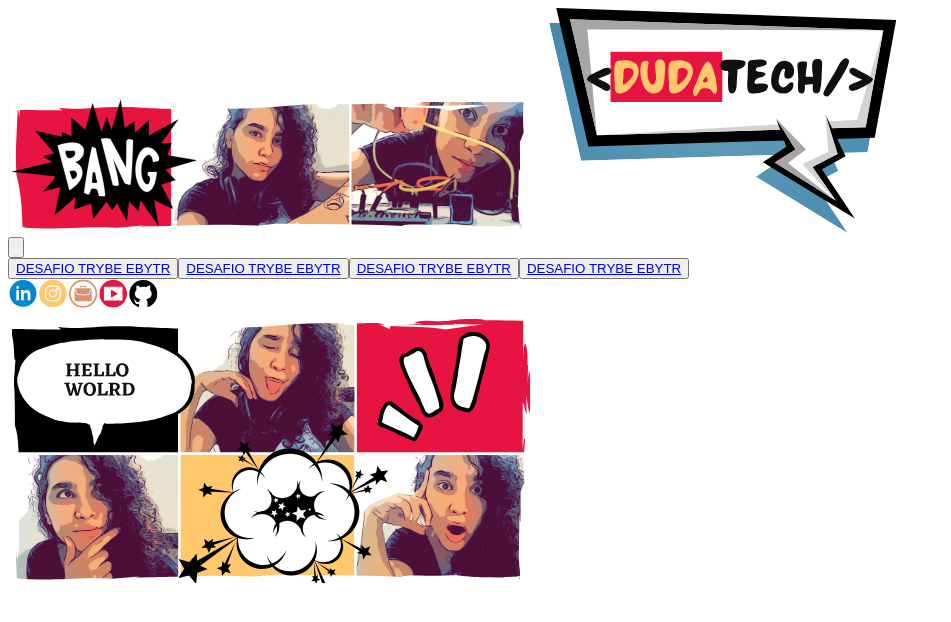
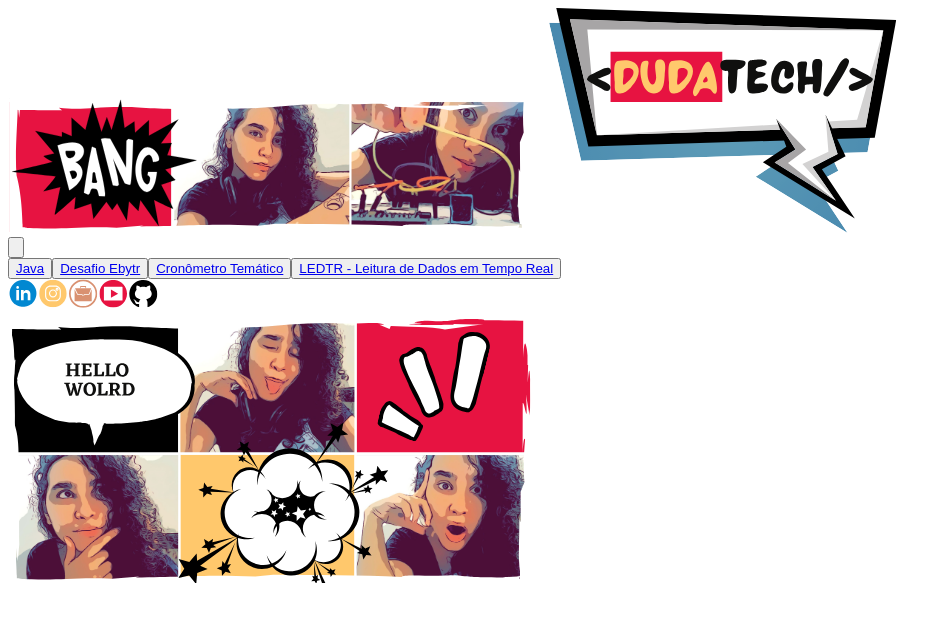
Before and after one commit to dudawiltiner/dudatech, a Next.js app: page / in a window 1280 px wide. Both pictures are taken after a click on the button "ACESSE OS REPOSITÓRIOS". Shown: the top 622 px of the page, without its empty margins (0-951 px from the left). Built offline with nearby package versions, Linux system fonts and the light colour scheme.

Commit message:
Links atualizados

```diff
--- a/components/footer.js
+++ b/components/footer.js
@@ -6,7 +6,7 @@
       <a href="https://www.linkedin.com/in/eduardawiltiner/" target="_blank" className="transition duration-300 ease-in-out transform border-t-4 rounded-full shadow-sm cursor-pointer hover:-translate-y-1 hover:scale-105"><img src="./linkedin.svg"/></a>
       <a href="" target="_blank" className="transition duration-300 ease-in-out transform border-t-4 rounded-full shadow-sm cursor-pointer hover:-translate-y-1 hover:scale-105"><img src="./insta.svg"/></a>
       <a href="https://dudaportfolio.vercel.app/" target="_blank" className="transition duration-300 ease-in-out transform border-t-4 rounded-full shadow-sm cursor-pointer hover:-translate-y-1 hover:scale-105"><img src="./port.svg"/></a>
-      <a href="" target="_blank" className="transition duration-300 ease-in-out transform border-t-4 rounded-full shadow-sm cursor-pointer hover:-translate-y-1 hover:scale-105"><img src="./youtube.svg"/></a>
+      <a href="https://www.youtube.com/channel/UCsyYo5sKxUlVbZWHhc0p3rw" target="_blank" className="transition duration-300 ease-in-out transform border-t-4 rounded-full shadow-sm cursor-pointer hover:-translate-y-1 hover:scale-105"><img src="./youtube.svg"/></a>
       <a href="https://github.com/dudawiltiner" target="_blank" className="transition duration-300 ease-in-out transform border-t-4 rounded-full shadow-sm cursor-pointer hover:-translate-y-1 hover:scale-105"><img src="./git.svg"/></a>
     </div>
   )
--- a/components/main.js
+++ b/components/main.js
@@ -30,13 +30,14 @@
 
       links.map((item, idx) => (
         <button
+          key={idx}
           data-aos="fade-up"
           data-aos-delay={ idx * AOS_ANIMATION_DELAY }
           onClick={() => handleClick(item.content)}
           type="button"
-          className="w-full p-2 m-4 font-medium text-center transition duration-300 ease-in-out transform border-t-4 rounded-md shadow-md cursor-pointer hover:-translate-y-1 hover:scale-105 border-black-color bg-yellow-color"
+          className="w-full p-2 m-4 text-sm font-bold text-center transition duration-300 ease-in-out transform border-t-4 rounded-md shadow-md cursor-pointer hover:-translate-y-1 hover:scale-105 border-black-color bg-yellow-color"
         >
-        {item.name}
+          {item.name}
         </button>
       ))
 
@@ -47,9 +48,9 @@
           key={idx}
           data-aos-delay={ AOS_ANIMATION_DELAY }
           data-aos="fade-left"
-          className="w-full p-2 mt-4 mb-4 mr-4 font-medium text-center transition duration-300 ease-in-out transform border-t-4 rounded-md shadow-md cursor-pointer hover:-translate-y-1 hover:scale-105 border-black-color bg-yellow-color"
+          className="w-full p-2 mt-4 mb-4 mr-4 text-sm font-bold text-center transition duration-300 ease-in-out transform border-t-4 rounded-md shadow-md cursor-pointer hover:-translate-y-1 hover:scale-105 border-black-color bg-yellow-color"
         >
-          <a href={item.url}>{item.name}</a>
+          <a target="_blank" href={item.url}>{item.name}</a>
         </button>))
 
       }
--- a/data/links.js
+++ b/data/links.js
@@ -3,20 +3,20 @@
     name: 'ACESSE OS REPOSITÓRIOS',
     content: [
       {
-        name: "DESAFIO TRYBE EBYTR",
-        url: "skjjs"
+        name: "Java",
+        url: "https://github.com/dudawiltiner/java"
       },
       {
-        name: "DESAFIO TRYBE EBYTR",
-        url: "jhsjhs"
+        name: "Desafio Ebytr",
+        url: "https://github.com/dudawiltiner/desafio-tecnico-ebytr"
       },
       {
-        name: "DESAFIO TRYBE EBYTR",
-        url: "skjjs"
+        name: "Cronômetro Temático",
+        url: "https://github.com/dudawiltiner/cronometrotematico"
       },
       {
-        name: "DESAFIO TRYBE EBYTR",
-        url: "jhsjhs"
+        name: "LEDTR - Leitura de Dados em Tempo Real",
+        url: "https://github.com/dudawiltiner/ledtr"
       }
     ]
   },
@@ -24,12 +24,57 @@
     name: 'LEIA OS MEUS ARTIGOS',
     content: [
       {
-        name: "DESAFIO TRYBE EBYTR",
-        url: "skjjs"
+        name: '"Desenvolvedor(a) Freelancer - Como conseguir o seu primeiro cliente e se sair bem?”',
+        url: "https://www.linkedin.com/pulse/desenvolvedora-freelancer-como-conseguir-o-seu-e-se-reis-santana/"
       },
       {
-        name: "DESAFIO TRYBE EBYTR",
-        url: "jhsjhs"
+        name: '“Porque estudar Desenvolvimento Web é uma ótima escolha quem gosta de Internet das Coisas”',
+        url: "https://www.linkedin.com/pulse/porque-estudar-desenvolvimento-web-%C3%A9-uma-%C3%B3tima-para-de-reis-santana/"
+      }
+      ,
+      {
+        name: '“8 dicas para quem quer passar em processos seletivos de alta concorrência”',
+        url: "https://www.linkedin.com/pulse/8-dicas-para-quem-quer-passar-em-processos-seletivos-de-reis-santana/"
+      }
+      ,
+      {
+        name: '“Você nunca mais vai esquecer como a Internet funciona”',
+        url: "https://www.linkedin.com/pulse/voc%C3%AA-nunca-mais-vai-esquecer-como-internet-funciona-reis-santana/"
+      }
+      ,
+      {
+        name: '“Por que os Analistas de Dados são importantes para o avanço da Internet?”',
+        url: "https://www.linkedin.com/pulse/import%C3%A2ncia-dos-analistas-de-dados-avan%C3%A7o-da-internet-reis-santana/"
+      }
+      ,
+      {
+        name: '“4 Livros para perder o medo de falar em público”',
+        url: "https://www.linkedin.com/pulse/4-livros-para-perder-o-medo-de-falar-em-p%25C3%25BAblico-reis-santana/"
+      }
+      ,
+      {
+        name: '“Porque estudar Desenvolvimento Web é uma ótima escolha quem gosta de Internet das Coisas”',
+        url: "https://www.linkedin.com/pulse/porque-estudar-desenvolvimento-web-%C3%A9-uma-%C3%B3tima-para-de-reis-santana/"
+      }
+      ,
+      {
+        name: '“Como ler mais livros em pouco tempo e, ainda por cima, aumentar a visibilidade do seu perfil no LinkedIn?”',
+        url: "https://www.linkedin.com/pulse/como-ler-mais-livros-em-pouco-tempo-com-um-alto-e-por-reis-santana/"
+      }
+      ,
+      {
+        name: '“Afinal, o que realmente é essa Inteligência Silenciosa?”',
+        url: "https://www.linkedin.com/pulse/afinal-o-que-realmente-%C3%A9-essa-intelig%C3%AAncia-silenciosa-reis-santana/"
+      }
+      ,
+      {
+        name: '“IoT - Revolucionando o Universo dos Negócios”',
+        url: "https://www.linkedin.com/pulse/como-usar-iot-para-alavancar-o-seu-neg%C3%B3cio-bruce-reis-santana/"
+      }
+      ,
+      {
+        name: '“Steve Jobs - Impactando o mundo”',
+        url: "https://www.linkedin.com/pulse/steve-jobs-impactando-o-mund-eduarda-wiltiner-reis-santana/"
       }
     ]
   },
@@ -37,12 +82,48 @@
     name: 'RECOMENDO LER',
     content: [
       {
-        name: "DESAFIO TRYBE EBYTR",
-        url: "skjjs"
+        name: '"Ted Talks. O Guia Oficial do Ted Para Falar em Público"',
+        url: "https://www.amazon.com.br/gp/product/858057935X/ref=as_li_tl?ie=UTF8&camp=1789&creative=9325&creativeASIN=858057935X&linkCode=as2&tag=dudawiltiner-20&linkId=bededb4fd7029fd43d512809318eb58e"
       },
       {
-        name: "DESAFIO TRYBE EBYTR",
-        url: "jhsjhs"
+        name: '"Storytelling: Aprenda a contar histórias com Steve Jobs, Papa Francisco, Churchill e outras lendas da Liderança"',
+        url: "https://www.amazon.com.br/gp/product/B085PXWCR6/ref=as_li_tl?ie=UTF8&camp=1789&creative=9325&creativeASIN=B085PXWCR6&linkCode=as2&tag=dudawiltiner-20&linkId=aca3503868cf662cf0b98464aa44b42b"
+      },
+      {
+        name: '"A Sutil Arte de Ligar o F*da-Se: Uma estratégia inusitada para uma vida melhor"',
+        url: "https://www.amazon.com.br/gp/product/855100249X/ref=as_li_tl?ie=UTF8&camp=1789&creative=9325&creativeASIN=855100249X&linkCode=as2&tag=dudawiltiner-20&linkId=1f1da546034a733ec94425fd0b7c44c3"
+      },
+      {
+        name: '"Ted Talks. O Guia Oficial do Ted Para Falar em Público"',
+        url: "https://www.amazon.com.br/gp/product/858057935X/ref=as_li_tl?ie=UTF8&camp=1789&creative=9325&creativeASIN=858057935X&linkCode=as2&tag=dudawiltiner-20&linkId=bededb4fd7029fd43d512809318eb58e"
+      },
+      {
+        name: '"IoT: Como Usar a "Internet das Coisas" Para Alavancar Seus Negócios"',
+        url: "https://www.amazon.com.br/gp/product/8551303562/ref=as_li_tl?ie=UTF8&camp=1789&creative=9325&creativeASIN=8551303562&linkCode=as2&tag=dudawiltiner-20&linkId=d9ad962ceb13f0c9318a40b12f76f722"
+      },
+      {
+        name: '"The Silent Intelligence - The Internet of Things (English Edition) "',
+        url: "https://www.amazon.com.br/gp/product/B00FD5MG4A/ref=as_li_tl?ie=UTF8&camp=1789&creative=9325&creativeASIN=B00FD5MG4A&linkCode=as2&tag=dudawiltiner-20&linkId=f057405bfd365a3e2e4d37a7c5d1c778"
+      },
+      {
+        name: '"IOT - Internet das coisas: Fundamentos e aplicações em Arduino e NodeMCU"',
+        url: "https://www.amazon.com.br/gp/product/8536526076/ref=as_li_tl?ie=UTF8&camp=1789&creative=9325&creativeASIN=8536526076&linkCode=as2&tag=dudawiltiner-20&linkId=537217681b75bdf791dbe86fc0a6dc61"
+      },
+      {
+        name: '"Ted Talks. O Guia Oficial do Ted Para Falar em Público"',
+        url: "https://www.amazon.com.br/gp/product/858057935X/ref=as_li_tl?ie=UTF8&camp=1789&creative=9325&creativeASIN=858057935X&linkCode=as2&tag=dudawiltiner-20&linkId=bededb4fd7029fd43d512809318eb58e"
+      },
+      {
+        name: '"Nômade Digital: um guia para você viver e trabalhar como e onde quiser"',
+        url: "https://www.amazon.com.br/gp/product/8551306189/ref=as_li_tl?ie=UTF8&camp=1789&creative=9325&creativeASIN=8551306189&linkCode=as2&tag=dudawiltiner-20&linkId=bf50230996878020a8fbf2d4a01dae4a"
+      },
+      {
+        name: '"Steve Jobs"',
+        url: "https://www.amazon.com.br/Steve-Jobs-Walter-Isaacson/dp/8535919716/ref=asc_df_8535919716/?tag=googleshopp00-20&linkCode=df0&hvadid=379787775008&hvpos=&hvnetw=g&hvrand=8488253338477498113&hvpone=&hvptwo=&hvqmt=&hvdev=c&hvdvcmdl=&hvlocint=&hvlocphy=1001521&hvtargid=pla-681387859343&psc=1"
+      },
+      {
+        name: '"Aprendendo Inteligência: Manual de instruções do cérebro para estudantes em geral: 1"',
+        url: "https://www.amazon.com.br/gp/product/8576572052/ref=as_li_tl?ie=UTF8&camp=1789&creative=9325&creativeASIN=8576572052&linkCode=as2&tag=dudawiltiner-20&linkId=75e114bd74e42307d21b1b01198f708f"
       }
     ]
   },
@@ -50,12 +131,20 @@
     name: 'PROJETOS ESPECIAIS',
     content: [
       {
-        name: "DESAFIO TRYBE EBYTR",
-        url: "skjjs"
+        name: "Desafio Ebytr",
+        url: "https://desafioebytr.vercel.app/"
       },
       {
-        name: "DESAFIO TRYBE EBYTR",
-        url: "jhsjhs"
+        name: "Cronômetro Temático",
+        url: "https://dudawiltiner.github.io/cronometrotematico/"
+      },
+      {
+        name: "LEDTR - Leitura de Dados em Tempo Real",
+        url: "https://sun.eduzz.com/653431"
+      },
+      {
+        name: "HortiFruti Delivery",
+        url: "https://hortifrutinm.vercel.app/"
       }
     ]
   },
@@ -63,12 +152,26 @@
     name: 'LINKS QUE VÃO AJUDAR',
     content: [
       {
-        name: "DESAFIO TRYBE EBYTR",
-        url: "skjjs"
+        name: "Comece com Hardware - Arduino",
+        url: "https://www.arduino.cc/"
       },
       {
-        name: "DESAFIO TRYBE EBYTR",
-        url: "jhsjhs"
+        name: "Comece com Software - Anaconda(Python)",
+        url: "https://www.anaconda.com/products/individual"
+      },
+      {
+        name: "Comece com Hardware e Software - Code IoT",
+        url: "https://codeiot.org.br/"
+      }
+      ,
+      {
+        name: "Cursos de graça de Tecnologia - FIAP",
+        url: "https://on.fiap.com.br/local/movimentobrasildigital/"
+      }
+      ,
+      {
+        name: "Cursos na Udemy - Estude sempre",
+        url: "https://www.udemy.com/"
       }
     ]
   },
```
